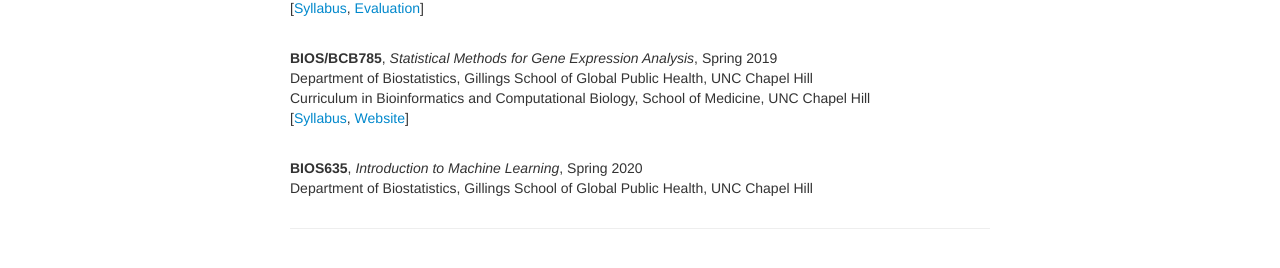
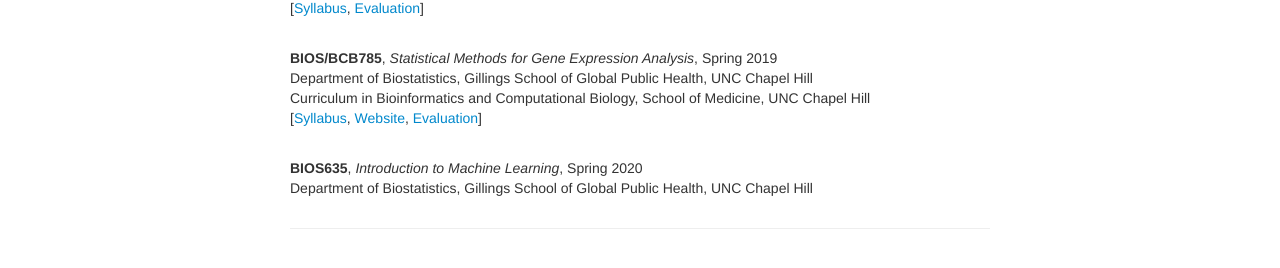
Before and after one commit to yuchaojiang/yuchaojiang.github.io, a Jekyll site: the page built from pages/teaching.md, in a window 1280 px wide. Shown: the part 194-462 px from the top of the page. Built offline with Jekyll 4.4.1, drawn with Linux system fonts in a browser that asks for light colours.

Commit message:
Update teaching.md

```diff
--- a/pages/teaching.md
+++ b/pages/teaching.md
@@ -16,7 +16,8 @@ Department of Biostatistics, Gillings School of Global Public Health, UNC Chapel
 Curriculum in Bioinformatics and Computational Biology, School of Medicine, UNC Chapel Hill
 <br/>
 [<a href="https://www.dropbox.com/s/n6vlqyzyp0v82xo/BIOS785_Spring2019_Yuchao_Jiang.pdf?dl=0" title="Syllabus BIOS785">Syllabus</a>,
-	<a href="https://goo.gl/tmihLU" title="Course Website">Website</a>]
+	<a href="https://goo.gl/tmihLU" title="Course Website">Website</a>,
+	<a href="https://www.dropbox.com/s/4dd3cntz0d2vqt9/selected_evaluation.pdf?dl=0" title="Selected Evaluation">Evaluation</a>]
 </div>
 <br/>
 <div class="cv">
```
